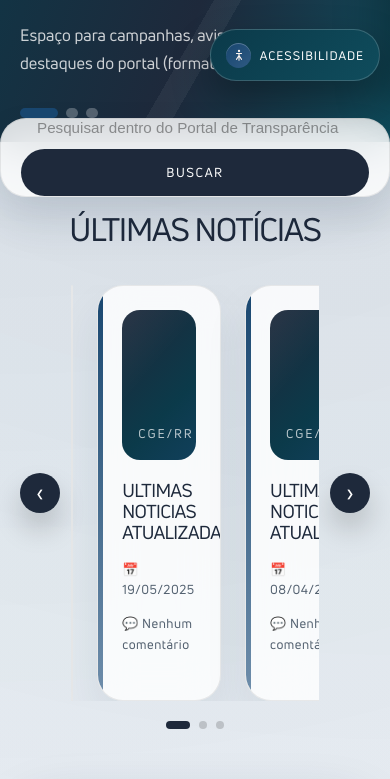
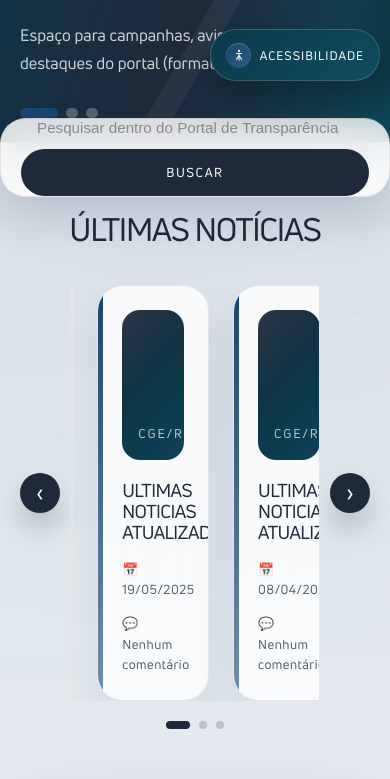
Before and after one commit to EnzoCeccon/CGE-RR-SITE, a React (Vite) app: page / in a window 390 px wide. Shown: the part 739-1518 px from the top of the page. Built offline with nearby package versions, Linux system fonts and the light colour scheme.

Commit message:
Ajusta carrossel de noticias

```diff
--- a/src/App.css
+++ b/src/App.css
@@ -791,7 +791,7 @@
 .news-track {
   display: grid;
   grid-auto-flow: column;
-  grid-auto-columns: calc(100% / 3);
+  grid-auto-columns: calc((100% - 3rem) / 3);
   gap: 1.5rem;
   transition: transform 0.35s ease;
 }
@@ -1740,7 +1740,7 @@
 
 @media (max-width: 1100px) {
   .news-track {
-    grid-auto-columns: calc(100% / 2);
+    grid-auto-columns: calc((100% - 1.5rem) / 2);
   }
 
   .services-grid,
```
